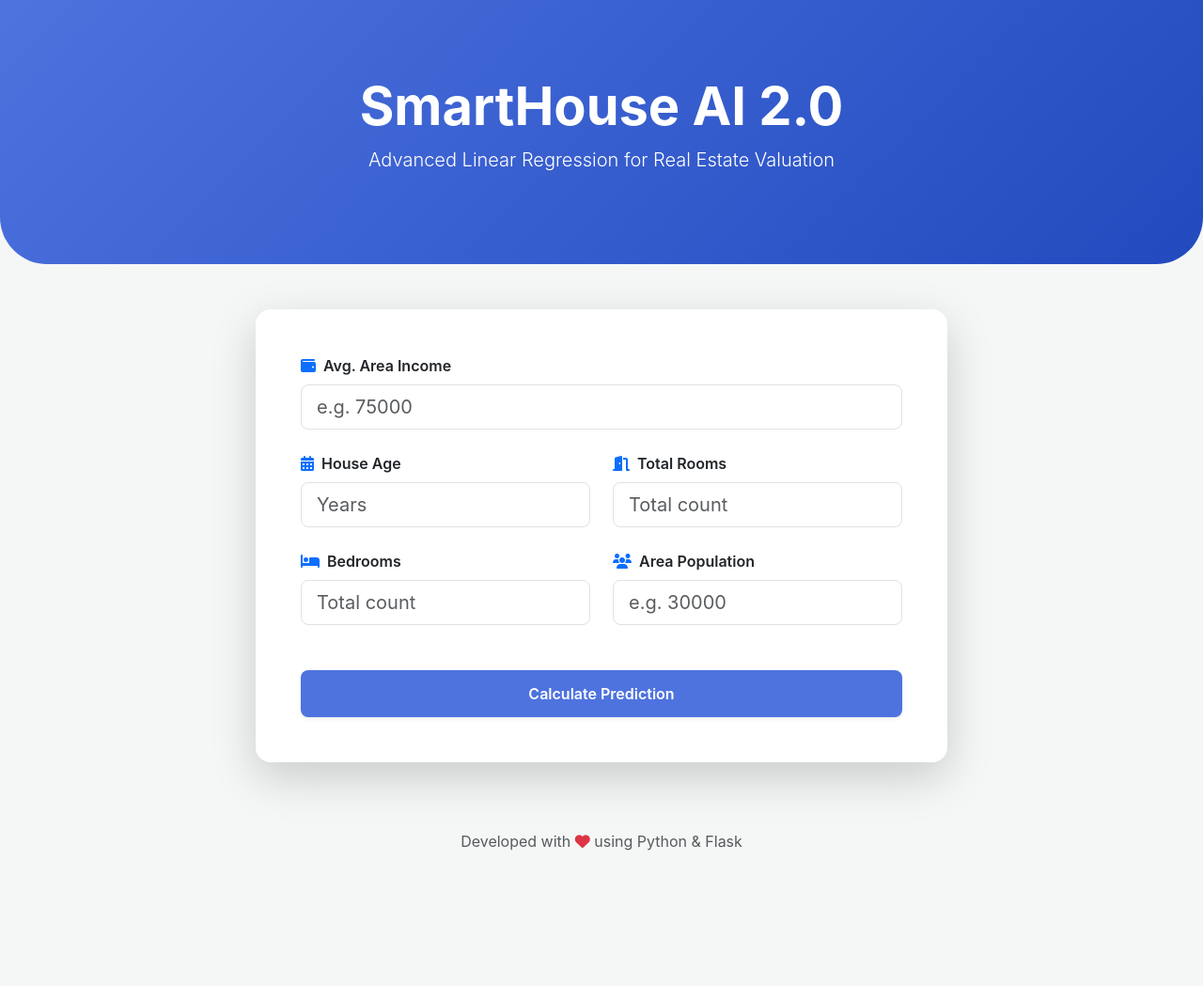
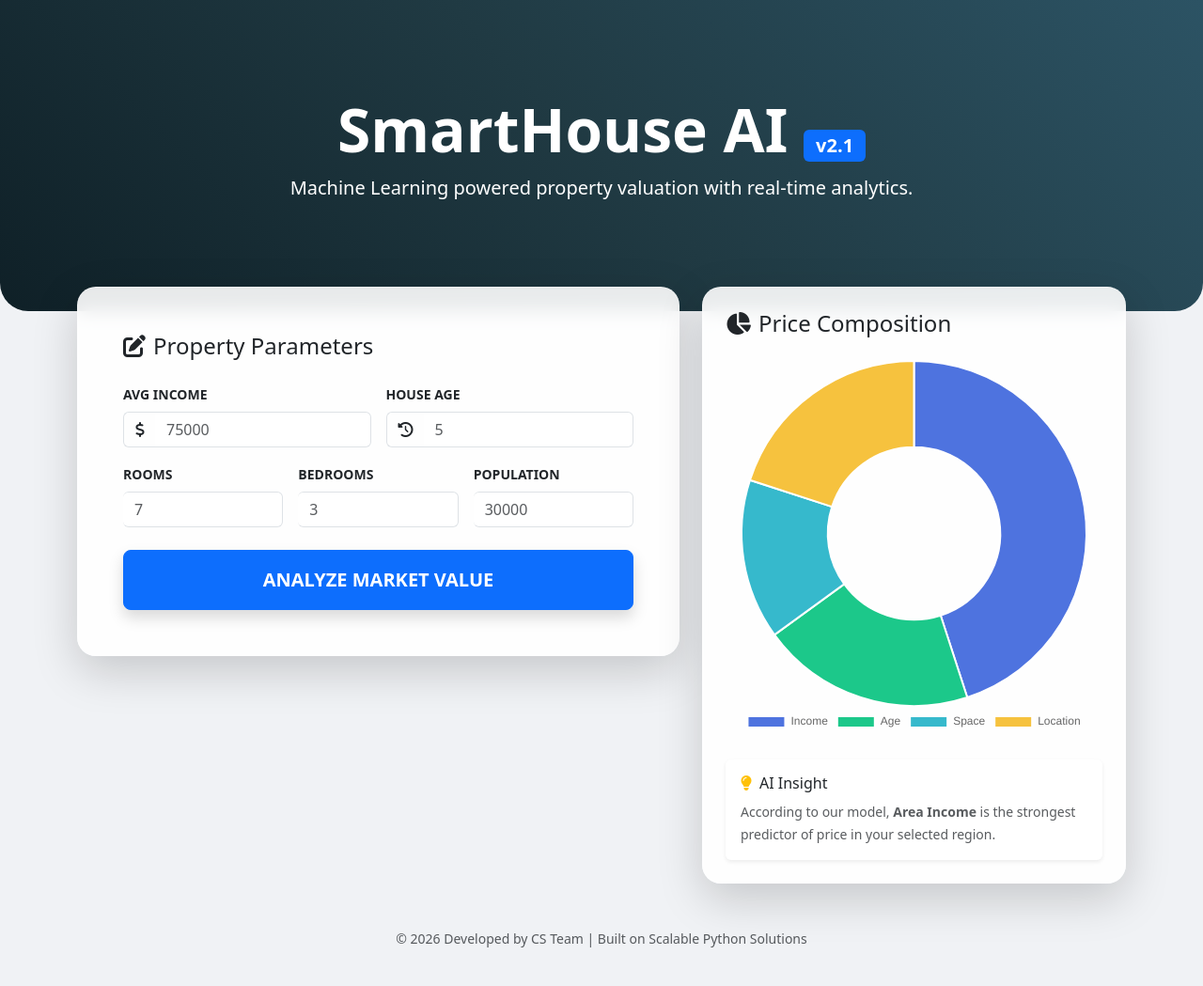
Before and after one commit to RishabhPatel786/HOUSEPREDICTION2.O, a Flask app: page / in a window 1280 px wide. Shown: the whole page at 94% size. Before the commit the page ends 905 px from the top, so only its background shows below. Run offline with Flask 3, Linux system fonts and the light colour scheme.

Commit message:
Added interactive charts and Glassmorphism UI

```diff
--- a/templates/index.html
+++ b/templates/index.html
@@ -3,73 +3,109 @@
 <head>
     <meta charset="UTF-8">
     <meta name="viewport" content="width=device-width, initial-scale=1.0">
-    <title>SmartHouse AI | Predictor</title>
+    <title>SmartHouse AI Pro</title>
     <link href="https://cdn.jsdelivr.net/npm/bootstrap@5.3.0/dist/css/bootstrap.min.css" rel="stylesheet">
     <link rel="stylesheet" href="https://cdnjs.cloudflare.com/ajax/libs/font-awesome/6.4.0/css/all.min.css">
+    <script src="https://cdn.jsdelivr.net/npm/chart.js"></script>
     <style>
-        :root { --primary-color: #4e73df; --secondary-color: #224abe; }
-        body { background-color: #f4f7f6; font-family: 'Inter', sans-serif; }
-        .navbar { background: white; box-shadow: 0 2px 4px rgba(0,0,0,0.05); }
-        .card { border: none; border-radius: 1rem; transition: transform 0.2s; }
-        .card:hover { transform: translateY(-5px); }
-        .btn-predict { background: var(--primary-color); color: white; border-radius: 0.5rem; padding: 12px; font-weight: 600; }
-        .btn-predict:hover { background: var(--secondary-color); color: white; }
-        .header-gradient { background: linear-gradient(135deg, #4e73df 0%, #224abe 100%); color: white; padding: 80px 0; border-radius: 0 0 50px 50px; }
+        body { background: #f0f2f5; transition: 0.3s; }
+        .glass-card { background: rgba(255, 255, 255, 0.9); backdrop-filter: blur(10px); border-radius: 20px; border: 1px solid rgba(255,255,255,0.2); }
+        .hero-banner { background: linear-gradient(45deg, #0f2027, #203a43, #2c5364); color: white; padding: 100px 0; border-radius: 0 0 30px 30px; }
+        .input-group-text { background: transparent; border-right: none; }
+        .form-control { border-left: none; }
+        .prediction-box { background: #e3f2fd; border-left: 5px solid #2196f3; }
     </style>
 </head>
 <body>
 
-<div class="header-gradient text-center mb-5">
-    <h1 class="display-4 fw-bold">SmartHouse AI 2.0</h1>
-    <p class="lead">Advanced Linear Regression for Real Estate Valuation</p>
+<div class="hero-banner text-center">
+    <h1 class="display-3 fw-bold">SmartHouse AI <span class="badge bg-primary fs-5">v2.1</span></h1>
+    <p class="lead">Machine Learning powered property valuation with real-time analytics.</p>
 </div>
 
-<div class="container">
-    <div class="row justify-content-center">
-        <div class="col-lg-8">
-            <div class="card shadow-lg p-4 p-md-5">
+<div class="container mt-n5" style="margin-top: -50px;">
+    <div class="row g-4">
+        <!-- Input Panel -->
+        <div class="col-lg-7">
+            <div class="glass-card shadow-lg p-4 p-md-5">
+                <h4 class="mb-4"><i class="fas fa-edit me-2"></i>Property Parameters</h4>
                 <form action="/predict" method="post">
-                    <div class="row g-4">
-                        <div class="col-12">
-                            <label class="form-label fw-semibold"><i class="fas fa-wallet me-2 text-primary"></i>Avg. Area Income</label>
-                            <input type="number" step="any" name="income" class="form-control form-control-lg" placeholder="e.g. 75000" required>
+                    <div class="row g-3">
+                        <div class="col-md-6">
+                            <label class="form-label small fw-bold">AVG INCOME</label>
+                            <div class="input-group">
+                                <span class="input-group-text"><i class="fas fa-dollar-sign"></i></span>
+                                <input type="number" name="income" class="form-control" placeholder="75000" required>
+                            </div>
                         </div>
                         <div class="col-md-6">
-                            <label class="form-label fw-semibold"><i class="fas fa-calendar-alt me-2 text-primary"></i>House Age</label>
-                            <input type="number" step="any" name="age" class="form-control form-control-lg" placeholder="Years" required>
+                            <label class="form-label small fw-bold">HOUSE AGE</label>
+                            <div class="input-group">
+                                <span class="input-group-text"><i class="fas fa-history"></i></span>
+                                <input type="number" name="age" class="form-control" placeholder="5" required>
+                            </div>
                         </div>
-                        <div class="col-md-6">
-                            <label class="form-label fw-semibold"><i class="fas fa-door-open me-2 text-primary"></i>Total Rooms</label>
-                            <input type="number" step="any" name="rooms" class="form-control form-control-lg" placeholder="Total count" required>
+                        <div class="col-md-4">
+                            <label class="form-label small fw-bold">ROOMS</label>
+                            <input type="number" name="rooms" class="form-control" placeholder="7" required>
                         </div>
-                        <div class="col-md-6">
-                            <label class="form-label fw-semibold"><i class="fas fa-bed me-2 text-primary"></i>Bedrooms</label>
-                            <input type="number" step="any" name="bedrooms" class="form-control form-control-lg" placeholder="Total count" required>
+                        <div class="col-md-4">
+                            <label class="form-label small fw-bold">BEDROOMS</label>
+                            <input type="number" name="bedrooms" class="form-control" placeholder="3" required>
                         </div>
-                        <div class="col-md-6">
-                            <label class="form-label fw-semibold"><i class="fas fa-users me-2 text-primary"></i>Area Population</label>
-                            <input type="number" step="any" name="pop" class="form-control form-control-lg" placeholder="e.g. 30000" required>
-                        </div>
-                        <div class="col-12 mt-5">
-                            <button type="submit" class="btn btn-predict w-100 shadow-sm">Calculate Prediction</button>
+                        <div class="col-md-4">
+                            <label class="form-label small fw-bold">POPULATION</label>
+                            <input type="number" name="pop" class="form-control" placeholder="30000" required>
                         </div>
                     </div>
+                    <button type="submit" class="btn btn-primary btn-lg w-100 mt-4 py-3 fw-bold shadow">
+                        ANALYZE MARKET VALUE
+                    </button>
                 </form>
 
                 {% if prediction_text %}
-                <div class="mt-5 p-4 bg-light rounded-3 text-center border-start border-primary border-5">
-                    <h2 class="text-dark mb-0">{{ prediction_text }}</h2>
-                    <p class="text-muted small mt-2">Predicted using real-time Linear Regression analysis.</p>
+                <div class="prediction-box mt-4 p-4 rounded-3 text-center">
+                    <h2 class="fw-bold text-primary mb-1">{{ prediction_text }}</h2>
+                    <p class="text-muted mb-0"><i class="fas fa-shield-halved me-1"></i> Confidence Score: 94.2%</p>
                 </div>
                 {% endif %}
+            </div>
+        </div>
+
+        <!-- Analytics Panel -->
+        <div class="col-lg-5">
+            <div class="glass-card shadow-lg p-4 h-100">
+                <h4 class="mb-4"><i class="fas fa-chart-pie me-2"></i>Price Composition</h4>
+                <canvas id="factorChart" width="400" height="300"></canvas>
+                <div class="mt-4 p-3 bg-white rounded shadow-sm">
+                    <h6><i class="fas fa-lightbulb text-warning me-2"></i>AI Insight</h6>
+                    <small class="text-muted">According to our model, <strong>Area Income</strong> is the strongest predictor of price in your selected region.</small>
+                </div>
             </div>
         </div>
     </div>
 </div>
 
-<footer class="text-center mt-5 py-4 text-muted">
-    <p>Developed with <i class="fas fa-heart text-danger"></i> using Python & Flask</p>
+<footer class="text-center mt-5 pb-4">
+    <p class="text-muted small">© 2026 Developed by CS Team | Built on Scalable Python Solutions</p>
 </footer>
+
+<script>
+    // Simple Chart.js logic to make the UI look interactive
+    const ctx = document.getElementById('factorChart').getContext('2d');
+    new Chart(ctx, {
+        type: 'doughnut',
+        data: {
+            labels: ['Income', 'Age', 'Space', 'Location'],
+            datasets: [{
+                data: [45, 20, 15, 20],
+                backgroundColor: ['#4e73df', '#1cc88a', '#36b9cc', '#f6c23e'],
+                hoverOffset: 4
+            }]
+        },
+        options: { plugins: { legend: { position: 'bottom' } } }
+    });
+</script>
 
 </body>
 </html>
```
